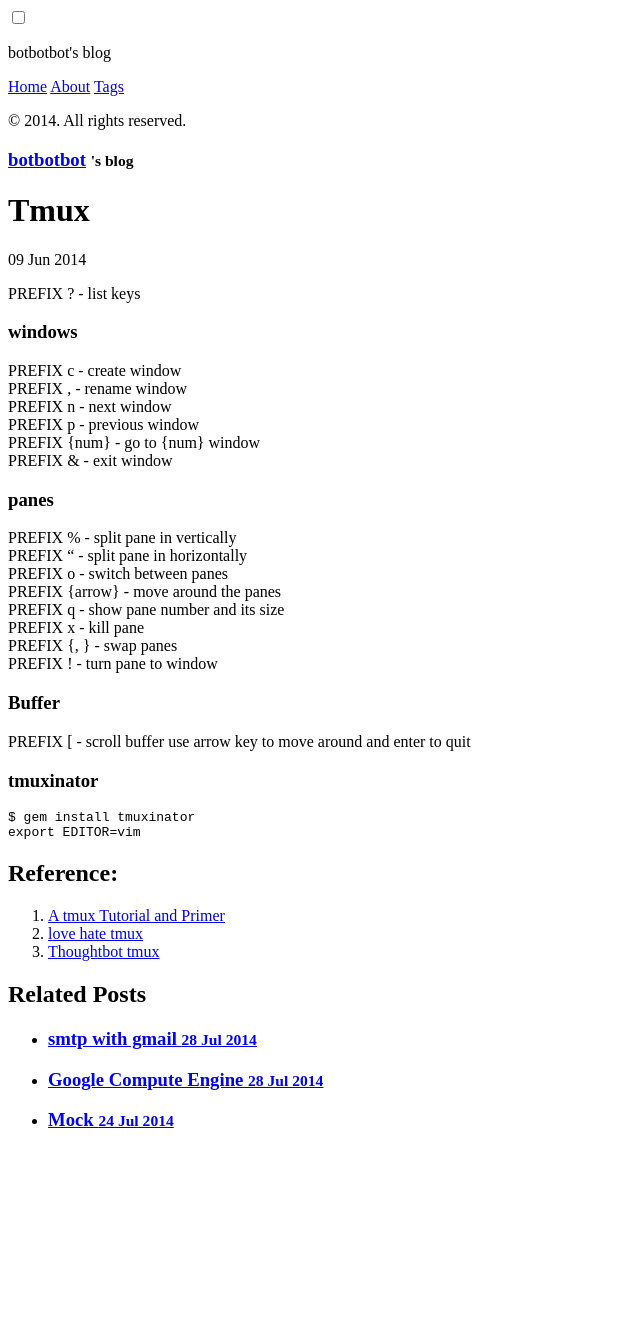
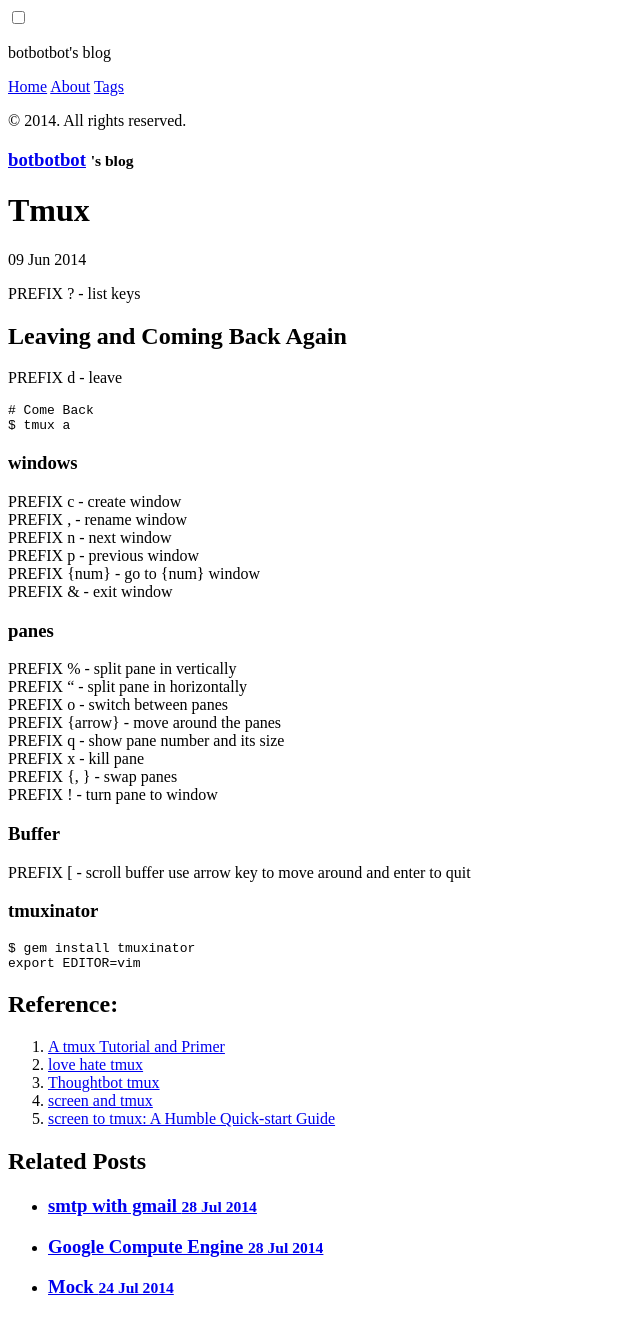
Before and after one commit to ibotdotout/ibotdotout.github.io, a Jekyll site: the page built from _posts/2014-06-09-tmux.md, in a window 1280 px wide. Shown: the whole page, without its empty margins (0-640 px from the left). Built offline with Jekyll 4.4.1, drawn with Linux system fonts in a browser that asks for light colours; Markdown is read by kramdown in place of the engine named in the settings; before the commit the page ends 1150 px from its top, so only the background shows below that.

Commit message:
update leave & come back tmux

````diff
--- a/_posts/2014-06-09-tmux.md
+++ b/_posts/2014-06-09-tmux.md
@@ -5,6 +5,15 @@ tags: tmux
 ---
 
 PREFIX ? - list keys
+
+## Leaving and Coming Back Again
+
+PREFIX d - leave
+
+```sh
+# Come Back
+$ tmux a
+```
 
 ### windows
 PREFIX c - create window
@@ -38,3 +47,5 @@ export EDITOR=vim
 1. [A tmux Tutorial and Primer](http://www.danielmiessler.com/study/tmux/)
 2. [love hate tmux](http://robots.thoughtbot.com/love-hate-tmux)
 3. [Thoughtbot tmux](https://learn.thoughtbot.com/tmux)
+4. [screen and tmux](http://www.dayid.org/os/notes/tm.html)
+5. [screen to tmux: A Humble Quick-start Guide](http://myhumblecorner.wordpress.com/2011/08/30/screen-to-tmux-a-humble-quick-start-guide/)
````
